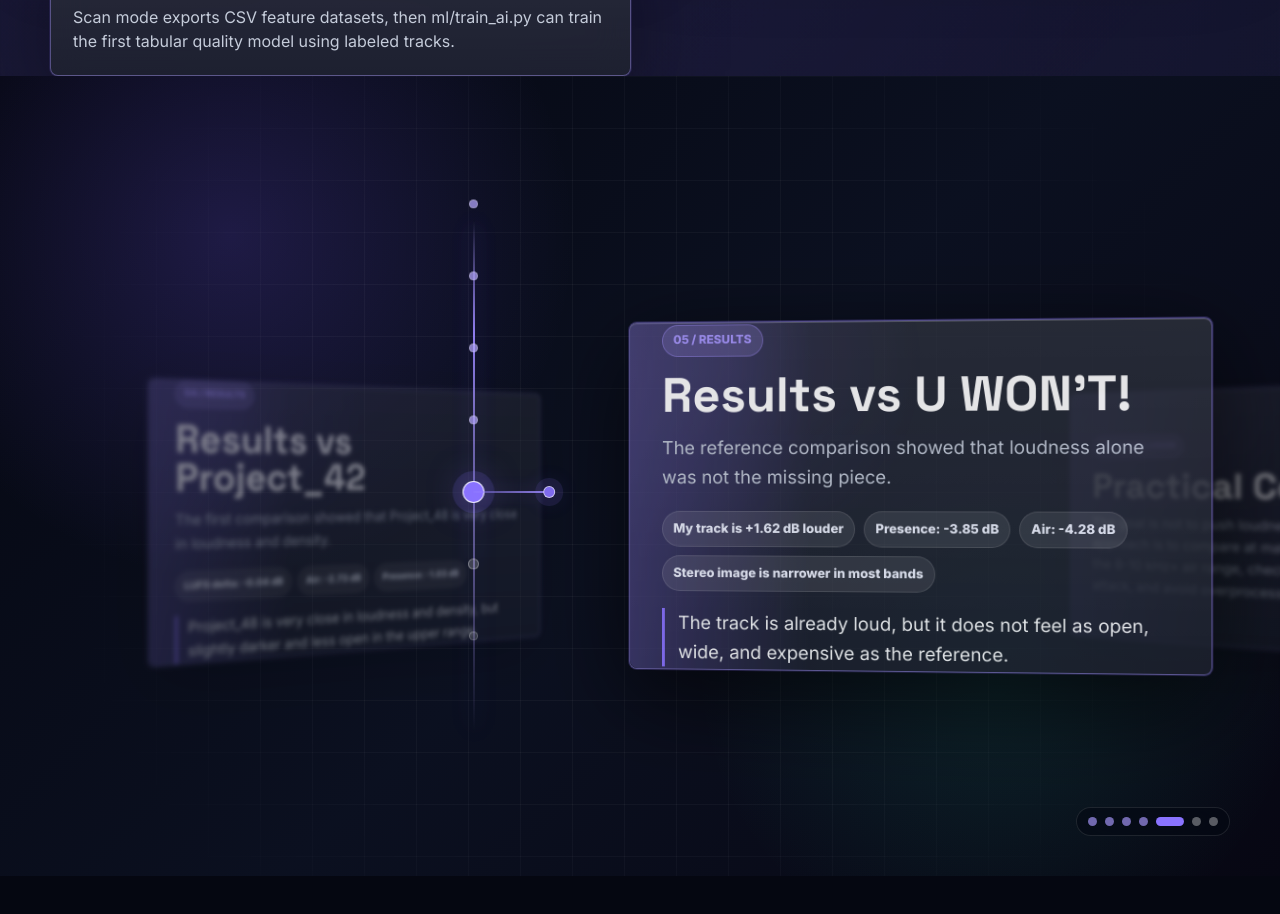
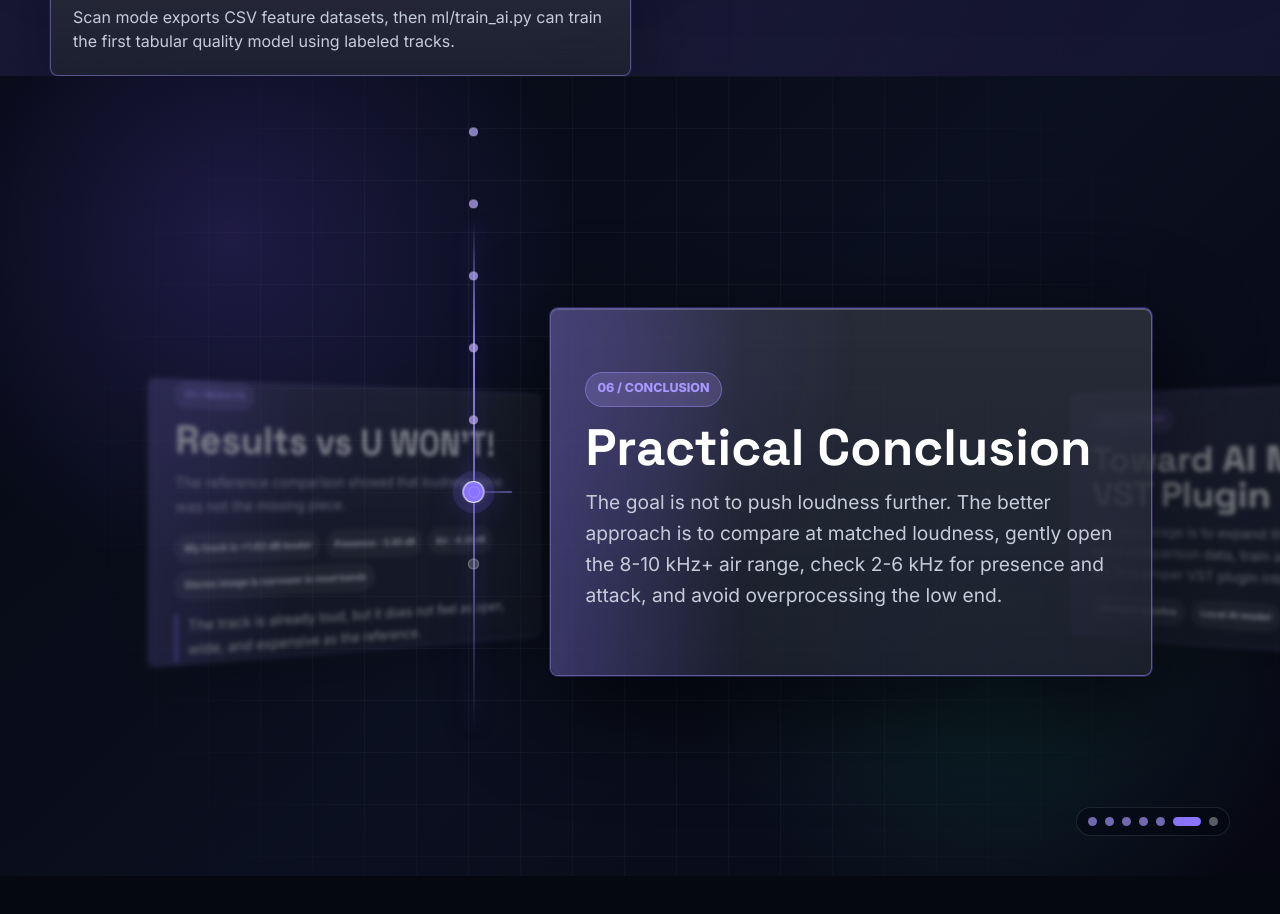
Before and after one commit to geroge112/CV_website, a React (Vite) app: page /project/ai-audio-analyzer-plugin in a window 1280 px wide. Shown: the part 1400-2314 px from the top of the page. Built offline with nearby package versions, Linux system fonts and the light colour scheme.

Commit message:
Restore scroll-driven workflow animation

```diff
--- a/src/components/ProjectWorkflowTree.jsx
+++ b/src/components/ProjectWorkflowTree.jsx
@@ -1,4 +1,9 @@
-import { useEffect, useRef, useState } from "react";
+import { useMotionValueEvent, useScroll } from "framer-motion";
+import { useRef, useState } from "react";
+
+function clamp(value, min, max) {
+  return Math.min(Math.max(value, min), max);
+}
 
 function getCardState(index, activeIndex) {
   const distance = index - activeIndex;
@@ -56,60 +61,33 @@ function WorkflowCard({ step, state }) {
 
 export default function ProjectWorkflowTree({ workflow }) {
   const sectionRef = useRef(null);
-  const timersRef = useRef([]);
   const [activeIndex, setActiveIndex] = useState(0);
-  const [hasStarted, setHasStarted] = useState(false);
   const steps = workflow?.steps ?? [];
 
-  useEffect(() => {
-    const section = sectionRef.current;
+  const { scrollYProgress } = useScroll({
+    target: sectionRef,
+    offset: ["start start", "end end"],
+  });
 
-    if (!section || !steps.length) {
-      return undefined;
-    }
+  useMotionValueEvent(scrollYProgress, "change", (latest) => {
+    const normalized = clamp(latest, 0, 1);
+    const maxIndex = Math.max(steps.length - 1, 0);
+    const stepProgress = normalized * maxIndex;
+    const nextIndex = clamp(Math.round(stepProgress), 0, maxIndex);
+    const distanceFromStep = Math.abs(stepProgress - nextIndex);
+    const connectorPresence = clamp(1 - distanceFromStep * 2, 0, 1);
 
-    const clearTimers = () => {
-      timersRef.current.forEach((timer) => window.clearTimeout(timer));
-      timersRef.current = [];
-    };
-
-    const startSequence = () => {
-      clearTimers();
-      setHasStarted(true);
-      setActiveIndex(0);
-
-      steps.slice(1).forEach((_, index) => {
-        const timer = window.setTimeout(() => {
-          setActiveIndex(index + 1);
-        }, 1450 + index * 1750);
-
-        timersRef.current.push(timer);
-      });
-    };
-
-    const observer = new IntersectionObserver(
-      ([entry]) => {
-        if (entry.isIntersecting) {
-          startSequence();
-        }
-      },
-      { threshold: 0.08 }
-    );
-
-    observer.observe(section);
-
-    return () => {
-      observer.disconnect();
-      clearTimers();
-    };
-  }, [steps.length]);
+    sectionRef.current?.style.setProperty("--journey-progress", normalized.toString());
+    sectionRef.current?.style.setProperty("--journey-active-progress", stepProgress.toString());
+    sectionRef.current?.style.setProperty("--connector-presence", connectorPresence.toFixed(3));
+    setActiveIndex((currentIndex) => {
+      return currentIndex === nextIndex ? currentIndex : nextIndex;
+    });
+  });
 
   if (!steps.length) {
     return null;
   }
-
-  const maxIndex = Math.max(steps.length - 1, 1);
-  const progress = activeIndex / maxIndex;
 
   return (
     <section
@@ -118,11 +96,11 @@ export default function ProjectWorkflowTree({ workflow }) {
       style={{
         "--journey-count": steps.length,
         "--journey-active-index": activeIndex,
-        "--journey-progress": progress,
-        "--connector-presence": hasStarted ? 1 : 0,
+        "--journey-active-progress": activeIndex,
+        "--connector-presence": 1,
       }}
     >
-      <div className={`workflow-sticky journey-sticky ${hasStarted ? "is-running" : ""} ${activeIndex > 0 ? "is-intro-hidden" : ""}`}>
+      <div className={`workflow-sticky journey-sticky ${activeIndex > 0 ? "is-intro-hidden" : ""}`}>
         <div className="journey-bg" aria-hidden="true" />
 
         <div className="journey-copy">
--- a/src/styles/global.css
+++ b/src/styles/global.css
@@ -1291,8 +1291,8 @@ h3 {
   transition: opacity 360ms ease;
 }
 
-.journey-sticky:not(.is-running) .journey-axis {
-  opacity: 0;
+.journey-sticky:not(.is-intro-hidden) .journey-axis {
+  opacity: 0.24;
 }
 
 .journey-axis-line,
@@ -1331,7 +1331,7 @@ h3 {
   opacity: 0.9;
   transform: scaleY(var(--journey-progress));
   transform-origin: top;
-  transition: transform 240ms ease-out;
+  transition: transform 120ms linear;
 }
 
 .journey-points {
@@ -1340,9 +1340,9 @@ h3 {
   left: 50%;
   width: 1px;
   height: 1px;
-  transform: translate(-50%, calc(var(--journey-active-index, 0) * var(--journey-step-gap) * -1));
+  transform: translate(-50%, calc(var(--journey-active-progress, 0) * var(--journey-step-gap) * -1));
   transform-style: preserve-3d;
-  transition: transform 520ms cubic-bezier(0.22, 1, 0.36, 1);
+  transition: transform 120ms linear;
 }
 
 .journey-point {
@@ -1390,12 +1390,12 @@ h3 {
   z-index: 7;
   width: var(--workflow-card-gap);
   height: 22px;
-  opacity: 0;
+  opacity: calc(var(--connector-presence) * 0.92);
   transform: translate(-100%, -50%);
   transform-origin: right center;
   transition:
-    opacity 260ms ease,
-    transform 520ms cubic-bezier(0.22, 1, 0.36, 1);
+    opacity 120ms linear,
+    transform 120ms linear;
   pointer-events: none;
 }
 
@@ -1416,14 +1416,14 @@ h3 {
     0 0 18px color-mix(in srgb, var(--project-accent) 38%, transparent),
     0 0 42px color-mix(in srgb, var(--project-accent) 18%, transparent);
   transform: translateY(-50%) scaleX(var(--connector-presence));
-  transform-origin: right center;
-  transition: transform 620ms cubic-bezier(0.22, 1, 0.36, 1);
+  transform-origin: left center;
+  transition: transform 120ms linear;
 }
 
 .journey-connector-node {
   position: absolute;
   top: 50%;
-  right: -5px;
+  left: -5px;
   width: 12px;
   height: 12px;
   border: 1px solid rgba(255, 255, 255, 0.68);
@@ -1434,11 +1434,7 @@ h3 {
     0 0 28px color-mix(in srgb, var(--project-accent) 48%, transparent);
   opacity: var(--connector-presence);
   transform: translateY(-50%);
-  transition: opacity 260ms ease;
-}
-
-.journey-sticky.is-running .journey-connector {
-  opacity: 0.92;
+  transition: opacity 120ms linear;
 }
 
 .journey-stage {
```
